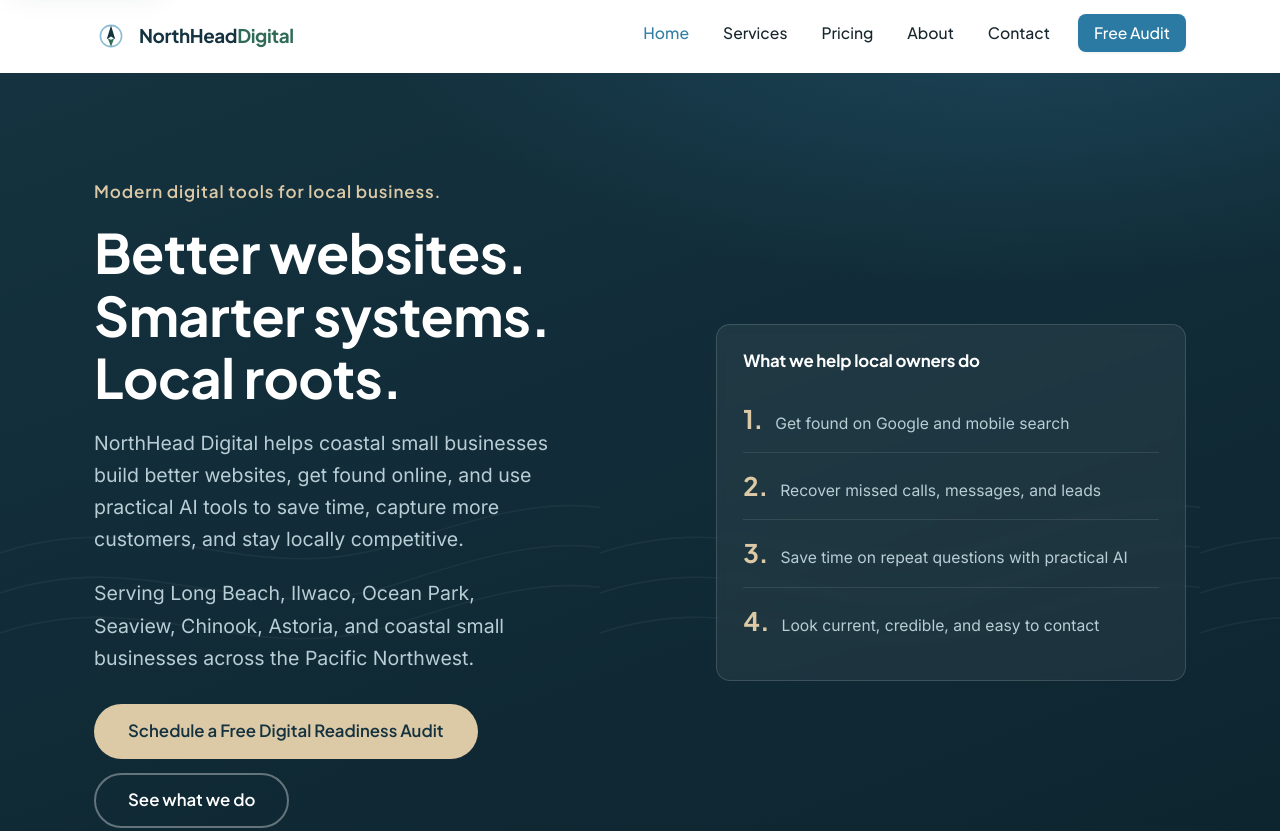
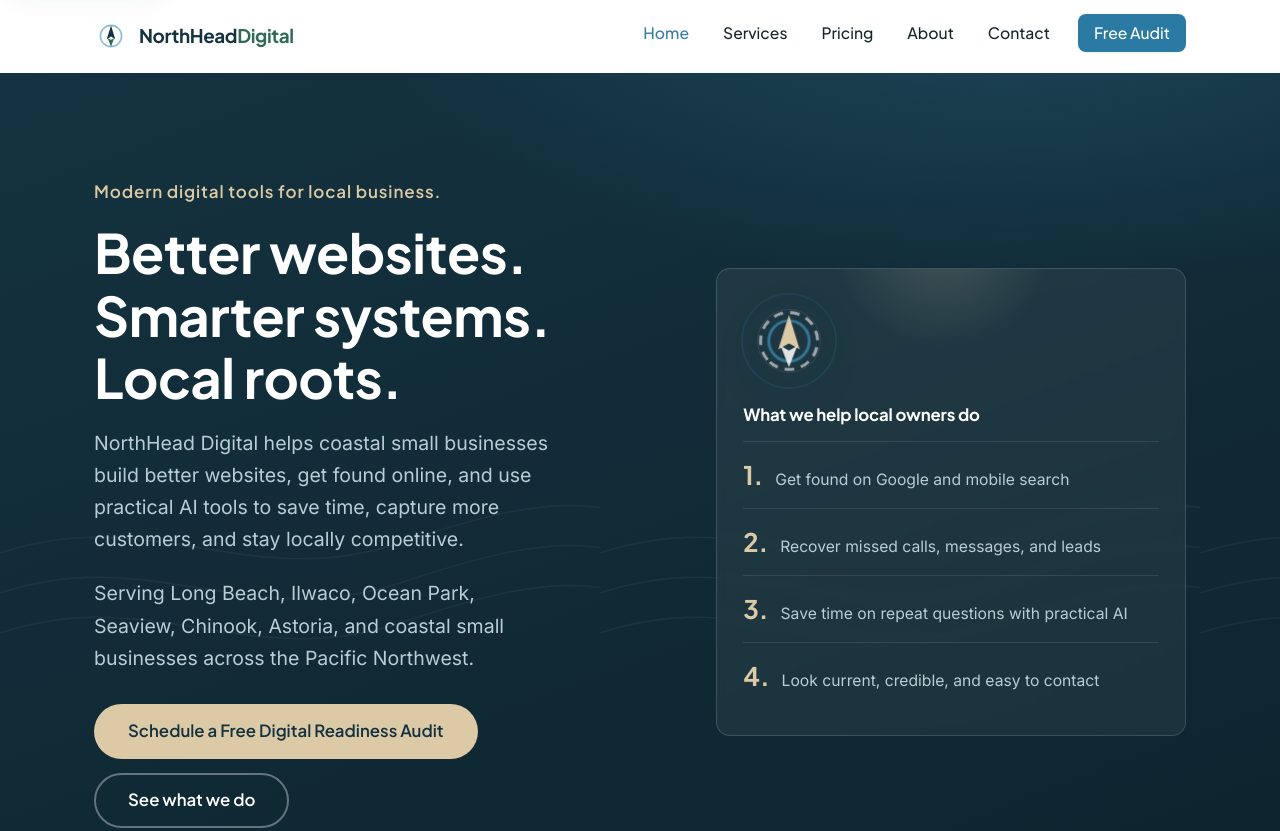
Before and after one commit to North-Head-Digital/NorthHeadDigitalWebsite, an Eleventy site: page src/index.njk in a window 1280 px wide. Shown: the top 831 px of the page. Built offline with nearby package versions, Linux system fonts and the light colour scheme; Eleventy itself is replaced by a stand-in of ours; files that its build step writes are made by us from their sources.

Commit message:
Add hero brand animation
Add subtle animated compass mark to the homepage hero card with reduced-motion support.

```diff
--- a/src/css/styles.css
+++ b/src/css/styles.css
@@ -497,18 +497,84 @@ li {
 
 /* Hero visual card */
 .hero-card {
+  position: relative;
   background: rgba(255, 255, 255, 0.06);
   border: 1px solid rgba(255, 255, 255, 0.14);
   border-radius: var(--radius);
   padding: 26px;
   backdrop-filter: blur(4px);
+  overflow: hidden;
+}
+.hero-card::before {
+  content: "";
+  position: absolute;
+  inset: -35% auto auto 48%;
+  width: 260px;
+  aspect-ratio: 1;
+  background: radial-gradient(circle, rgba(220, 201, 166, 0.2), transparent 62%);
+  transform: translateX(-50%);
+  pointer-events: none;
+}
+.hero-brand-pulse {
+  position: relative;
+  width: 92px;
+  aspect-ratio: 1;
+  display: grid;
+  place-items: center;
+  margin: 0 0 18px;
+}
+.hero-brand-pulse::before,
+.hero-brand-pulse::after {
+  content: "";
+  position: absolute;
+  inset: 9px;
+  border: 1px solid rgba(220, 201, 166, 0.35);
+  border-radius: 50%;
+  animation: hero-ring-pulse 3.8s var(--ease) infinite;
+}
+.hero-brand-pulse::after {
+  inset: 2px;
+  border-color: rgba(62, 143, 184, 0.3);
+  animation-delay: 1.4s;
+}
+.hero-brand-mark {
+  position: relative;
+  z-index: 1;
+  width: 76px;
+  height: 76px;
+  filter: drop-shadow(0 12px 24px rgba(13, 36, 46, 0.28));
+}
+.hero-brand-ring {
+  fill: none;
+  stroke-width: 2.5;
+}
+.hero-brand-ring--outer {
+  stroke: rgba(255, 255, 255, 0.56);
+  stroke-dasharray: 8 6;
+  animation: hero-ring-turn 18s linear infinite;
+  transform-origin: 32px 32px;
+}
+.hero-brand-ring--inner {
+  stroke: rgba(62, 143, 184, 0.72);
+}
+.hero-brand-needle {
+  animation: hero-needle-settle 1.25s var(--ease) both;
+  transform-origin: 32px 32px;
+}
+.hero-brand-needle path:first-child {
+  fill: var(--sand);
+}
+.hero-brand-tail {
+  fill: rgba(255, 255, 255, 0.86);
 }
 .hero-card h3 {
+  position: relative;
   color: #fff;
   font-size: 1.05rem;
   margin-bottom: 16px;
 }
 .hero-stat {
+  position: relative;
   display: flex;
   align-items: baseline;
   gap: 12px;
@@ -526,6 +592,39 @@ li {
 .hero-stat span {
   color: #b9cdd5;
   font-size: 0.98rem;
+}
+
+@keyframes hero-needle-settle {
+  0% {
+    opacity: 0;
+    transform: rotate(-32deg) scale(0.9);
+  }
+  62% {
+    opacity: 1;
+    transform: rotate(7deg) scale(1.04);
+  }
+  100% {
+    opacity: 1;
+    transform: rotate(0deg) scale(1);
+  }
+}
+
+@keyframes hero-ring-pulse {
+  0%,
+  100% {
+    opacity: 0.42;
+    transform: scale(0.86);
+  }
+  48% {
+    opacity: 0.9;
+    transform: scale(1.08);
+  }
+}
+
+@keyframes hero-ring-turn {
+  to {
+    transform: rotate(360deg);
+  }
 }
 .section-head--cta {
   margin-top: 44px;
@@ -1171,6 +1270,12 @@ blockquote.pull {
   .price-card:hover {
     transform: none;
   }
+  .hero-brand-pulse::before,
+  .hero-brand-pulse::after,
+  .hero-brand-ring--outer,
+  .hero-brand-needle {
+    animation: none;
+  }
 }
 
 /* Service-area line in hero */
--- a/src/index.njk
+++ b/src/index.njk
@@ -24,6 +24,16 @@ permalink: /
             </div>
           </div>
           <aside class="hero-card" aria-label="What we help with">
+            <div class="hero-brand-pulse" aria-hidden="true">
+              <svg class="hero-brand-mark" viewBox="0 0 64 64" focusable="false">
+                <circle class="hero-brand-ring hero-brand-ring--outer" cx="32" cy="32" r="24" />
+                <circle class="hero-brand-ring hero-brand-ring--inner" cx="32" cy="32" r="17" />
+                <g class="hero-brand-needle">
+                  <path d="M32 10 L41 39 L32 34 L23 39 Z" />
+                  <path class="hero-brand-tail" d="M32 54 L25 36 L32 40 L39 36 Z" />
+                </g>
+              </svg>
+            </div>
             <h3>What we help local owners do</h3>
             <div class="hero-stat"><b>1.</b><span>Get found on Google and mobile search</span></div>
             <div class="hero-stat"><b>2.</b><span>Recover missed calls, messages, and leads</span></div>
```
